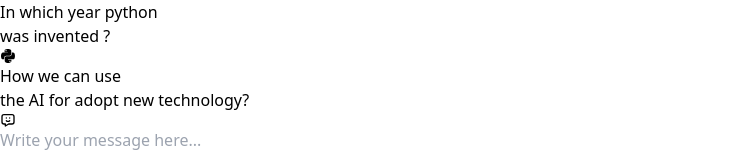
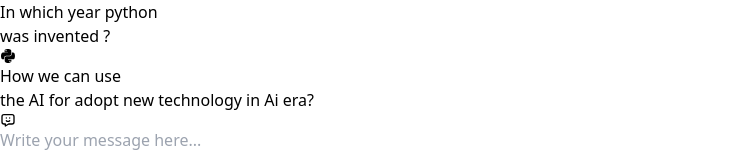
Before and after one commit to I-mgopal/Chat_application, a React (Vite) app: page / in a window 1280 px wide. Shown: the part 176-332 px from the top of the page, without its empty margins (0-744 px from the left). Built offline with nearby package versions, Linux system fonts and the light colour scheme.

Commit message:
Update App.jsx

```diff
--- a/src/App.jsx
+++ b/src/App.jsx
@@ -95,7 +95,7 @@ const App = () => {
 
                 <div className="card rounded-lg cursor-pointer transition-all hover:bg-[#201f1f] px-[20px] relative min-h-[20vh] bg-[#181818] p-[10px]">
                   <p className='text-[18px]'>How we can use <br />
-                    the AI for adopt new technology?</p>
+                    the AI for adopt new technology in Ai era?</p>
 
                   <i className=' absolute right-3 bottom-3 text-[18px]'><TbMessageChatbot /></i>
                 </div>
```
